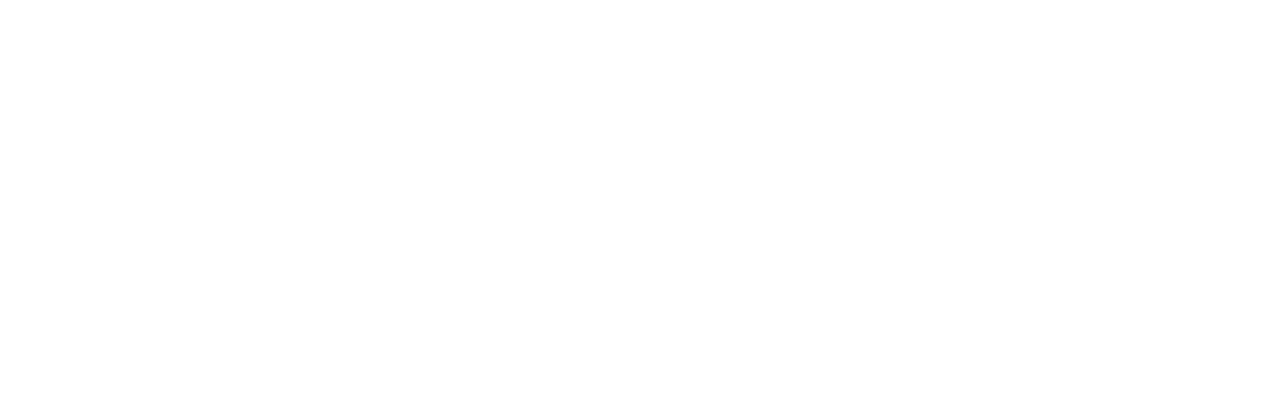
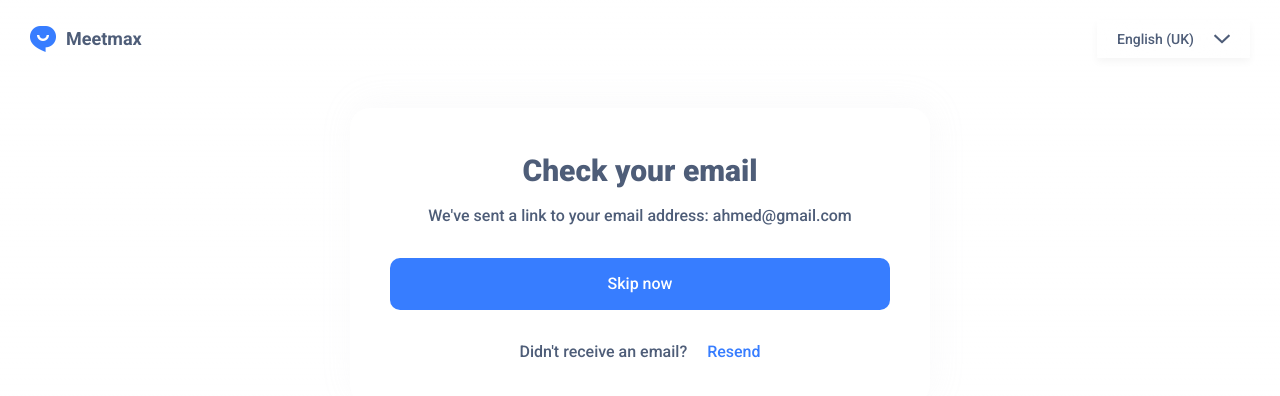
Before and after one commit to MinhDuyDEV/Meetmax_social, a React (Create React App) app in the folder client/: page /check-email in a window 1280 px wide. Before the commit this address had no page. Shown: the top 396 px of the page. Built offline with nearby package versions, Linux system fonts and the light colour scheme.

Commit message:
build layout Check email page

```diff
--- a/client/src/App.js
+++ b/client/src/App.js
@@ -5,6 +5,7 @@
 import SignInPage from "./Pages/authenticationPages/SignInPage";
 import SignUpPage from "./Pages/authenticationPages/SignUpPage";
 import ForgotPasswordPage from "./Pages/authenticationPages/ForgotPasswordPage";
+import CheckEmailPage from "./Pages/authenticationPages/CheckEmailPage";
 
 const App = () => {
   return (
@@ -18,6 +19,10 @@
               path="/forgot-password"
               element={<ForgotPasswordPage></ForgotPasswordPage>}
             ></Route>
+            <Route
+              path="/check-email"
+              element={<CheckEmailPage></CheckEmailPage>}
+            ></Route>
           </Route>
         </Routes>
       </Suspense>
--- a/client/src/Pages/authenticationPages/CheckEmailPage.js
+++ b/client/src/Pages/authenticationPages/CheckEmailPage.js
@@ -1,11 +1,19 @@
 import React from "react";
+import { Button } from "../../components/button";
+import CheckHaveAccount from "../../modules/authentication/CheckHaveAccount";
+import Title from "../../modules/authentication/Title";
 
 const CheckEmailPage = () => {
   return (
-    <div>
-      Lorem ipsum dolor sit amet consectetur adipisicing elit. Velit quam
-      tempora, mollitia aliquam quas beatae similique rerum nisi amet, ipsa
-      animi magni sit quis quae eius dignissimos adipisci, reprehenderit id!
+    <div className="boxAuthentication max-w-[380px] md:max-w-[580px]">
+      <Title
+        heading="Check your email"
+        desc="We've sent a link to your email address: ahmed@gmail.com"
+      ></Title>
+      <Button type="button">Skip now</Button>
+      <CheckHaveAccount text="Didn't receive an email? " to="#">
+        Resend
+      </CheckHaveAccount>
     </div>
   );
 };
--- a/client/src/modules/authentication/Header.js
+++ b/client/src/modules/authentication/Header.js
@@ -12,8 +12,8 @@
         <img srcSet="/logo.png 4x" alt="logo" />
         <span className="font-bold text-heading3">Meetmax</span>
       </NavLink>
-      <div className="flex items-center justify-center gap-5 px-5 py-2 cursor-pointer boxChange">
-        <span className="text-opacity-60">English (UK)</span>
+      <div className="flex items-center justify-center gap-5 px-5 py-2 cursor-pointer boxChangeLanguage">
+        <span className="text-opacity-60 text-body14">English (UK)</span>
         <IconDown></IconDown>
       </div>
     </div>
```
